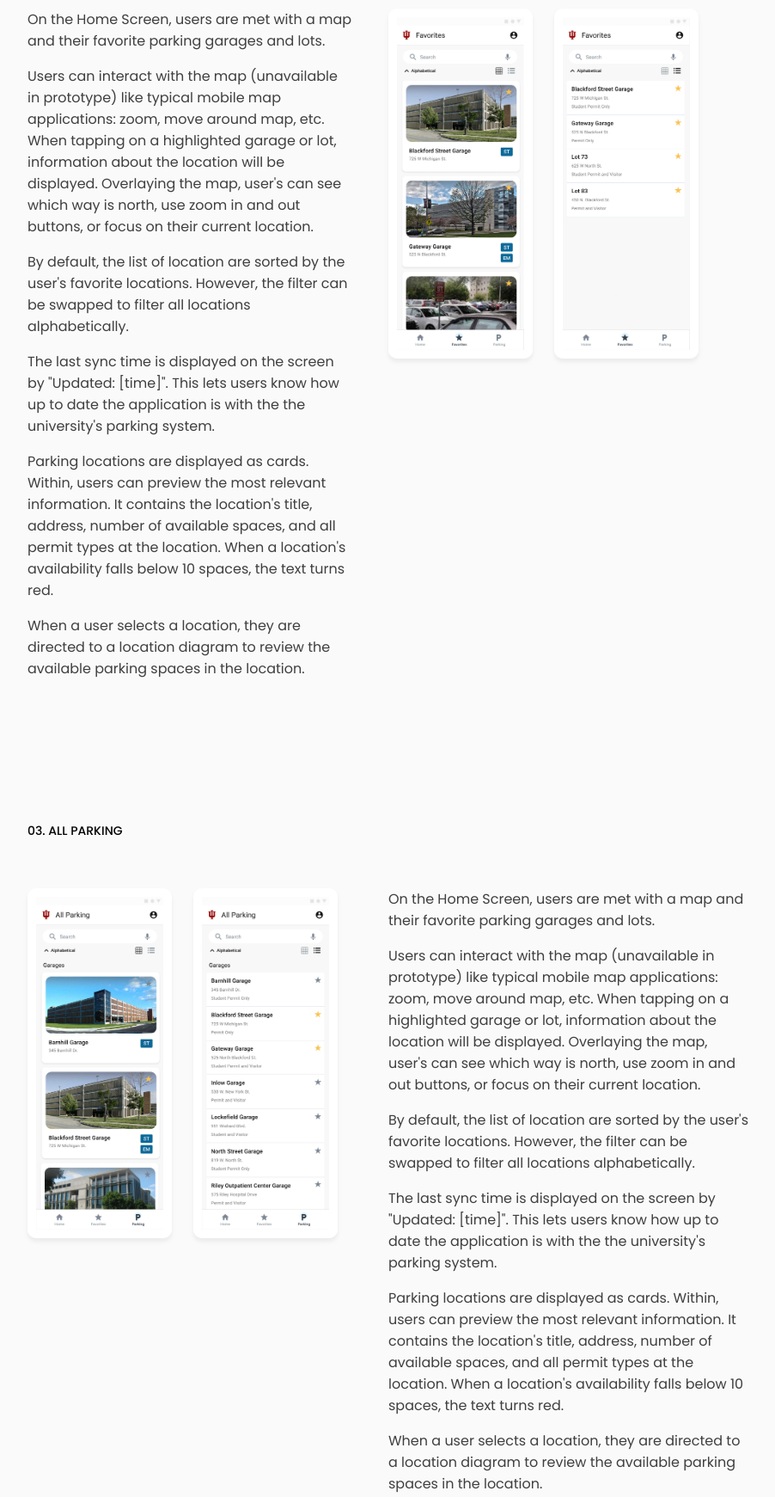
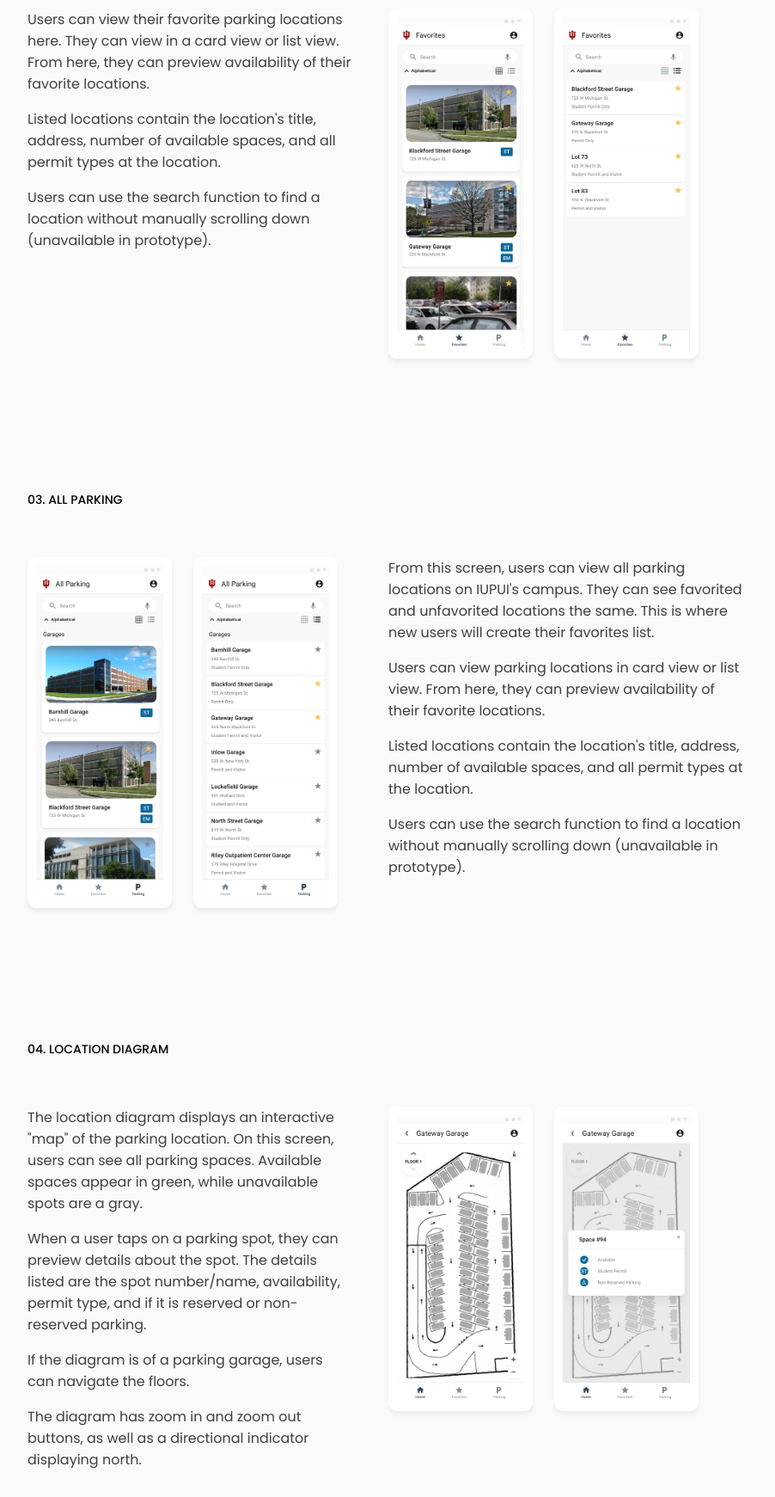
Before and after one commit to racheldstull/portfolio-new, a plain HTML site: page parking.html in a window 1280 px wide. Shown: the part 4600-6341 px from the top of the page at 86% size, without its empty margins (188-1090 px from the left). Drawn offline with Linux system fonts and the light colour scheme.

Commit message:
text fix

```diff
--- a/parking.html
+++ b/parking.html
@@ -204,25 +204,13 @@
                 <img src="img/projects/parking/fav-2.jpg" alt="">
             </div>
             <div class="screen-column screen-column-text">
-                <p>On the Home Screen, users are met with a map and their favorite parking
-                    garages and lots.</p>
-                <p>Users can interact with the map (unavailable in prototype) like typical
-                    mobile map applications: zoom, move around map, etc. When tapping on a
-                    highlighted garage or lot, information about the location will be
-                    displayed. Overlaying the map, user's can see which way is north, use
-                    zoom in and out buttons, or focus on their current location.</p>
-                <p>By default, the list of location are sorted by the user's favorite
-                    locations. However, the filter can be swapped to filter all
-                    locations alphabetically.</p>
-                <p>The last sync time is displayed on the screen by "Updated: [time]". This
-                    lets users know how up to date the application is with the the
-                    university's parking system.</p>
-                <p>Parking locations are displayed as cards. Within, users can preview the
-                    most relevant information. It contains the location's title, address,
-                    number of available spaces, and all permit types at the location. When
-                    a location's availability falls below 10 spaces, the text turns red.</p>
-                <p>When a user selects a location, they are directed to a location diagram
-                    to review the available parking spaces in the location.</p>
+                <p>Users can view their favorite parking locations here. They can view in
+                    a card view or list view. From here, they can preview availability
+                    of their favorite locations.</p>
+                <p>Listed locations contain the location's title, address,
+                    number of available spaces, and all permit types at the location.</p>
+                <p>Users can use the search function to find a location without manually
+                    scrolling down (unavailable in prototype).</p>
             </div>
         </div>
 
@@ -233,25 +221,15 @@
                 <img src="img/projects/parking/park-2.jpg" alt="">
             </div>
             <div class="screen-column screen-column-text">
-                <p>On the Home Screen, users are met with a map and their favorite parking
-                    garages and lots.</p>
-                <p>Users can interact with the map (unavailable in prototype) like typical
-                    mobile map applications: zoom, move around map, etc. When tapping on a
-                    highlighted garage or lot, information about the location will be
-                    displayed. Overlaying the map, user's can see which way is north, use
-                    zoom in and out buttons, or focus on their current location.</p>
-                <p>By default, the list of location are sorted by the user's favorite
-                    locations. However, the filter can be swapped to filter all
-                    locations alphabetically.</p>
-                <p>The last sync time is displayed on the screen by "Updated: [time]". This
-                    lets users know how up to date the application is with the the
-                    university's parking system.</p>
-                <p>Parking locations are displayed as cards. Within, users can preview the
-                    most relevant information. It contains the location's title, address,
-                    number of available spaces, and all permit types at the location. When
-                    a location's availability falls below 10 spaces, the text turns red.</p>
-                <p>When a user selects a location, they are directed to a location diagram
-                    to review the available parking spaces in the location.</p>
+                <p>From this screen, users can view all parking locations on IUPUI's campus.
+                    They can see favorited and unfavorited locations the same. This is where
+                    new users will create their favorites list.</p>
+                <p>Users can view parking locations in card view or list view. From here,
+                    they can preview availability of their favorite locations.</p>
+                <p>Listed locations contain the location's title, address,
+                    number of available spaces, and all permit types at the location.</p>
+                <p>Users can use the search function to find a location without manually
+                    scrolling down (unavailable in prototype).</p>
             </div>
         </div>
 
@@ -262,25 +240,15 @@
                 <img src="img/projects/parking/location-2.jpg" alt="">
             </div>
             <div class="screen-column screen-column-text">
-                <p>On the Home Screen, users are met with a map and their favorite parking
-                    garages and lots.</p>
-                <p>Users can interact with the map (unavailable in prototype) like typical
-                    mobile map applications: zoom, move around map, etc. When tapping on a
-                    highlighted garage or lot, information about the location will be
-                    displayed. Overlaying the map, user's can see which way is north, use
-                    zoom in and out buttons, or focus on their current location.</p>
-                <p>By default, the list of location are sorted by the user's favorite
-                    locations. However, the filter can be swapped to filter all
-                    locations alphabetically.</p>
-                <p>The last sync time is displayed on the screen by "Updated: [time]". This
-                    lets users know how up to date the application is with the the
-                    university's parking system.</p>
-                <p>Parking locations are displayed as cards. Within, users can preview the
-                    most relevant information. It contains the location's title, address,
-                    number of available spaces, and all permit types at the location. When
-                    a location's availability falls below 10 spaces, the text turns red.</p>
-                <p>When a user selects a location, they are directed to a location diagram
-                    to review the available parking spaces in the location.</p>
+                <p>The location diagram displays an interactive "map" of the parking location.
+                    On this screen, users can see all parking spaces. Available spaces appear
+                    in green, while unavailable spots are a gray.</p>
+                <p>When a user taps on a parking spot, they can preview details about the spot.
+                    The details listed are the spot number/name, availability, permit type, and
+                    if it is reserved or non-reserved parking.</p>
+                <p>If the diagram is of a parking garage, users can navigate the floors.</p>
+                <p>The diagram has zoom in and zoom out buttons, as well as a directional
+                    indicator displaying north.</p>
             </div>
         </div>
     </div>
```
